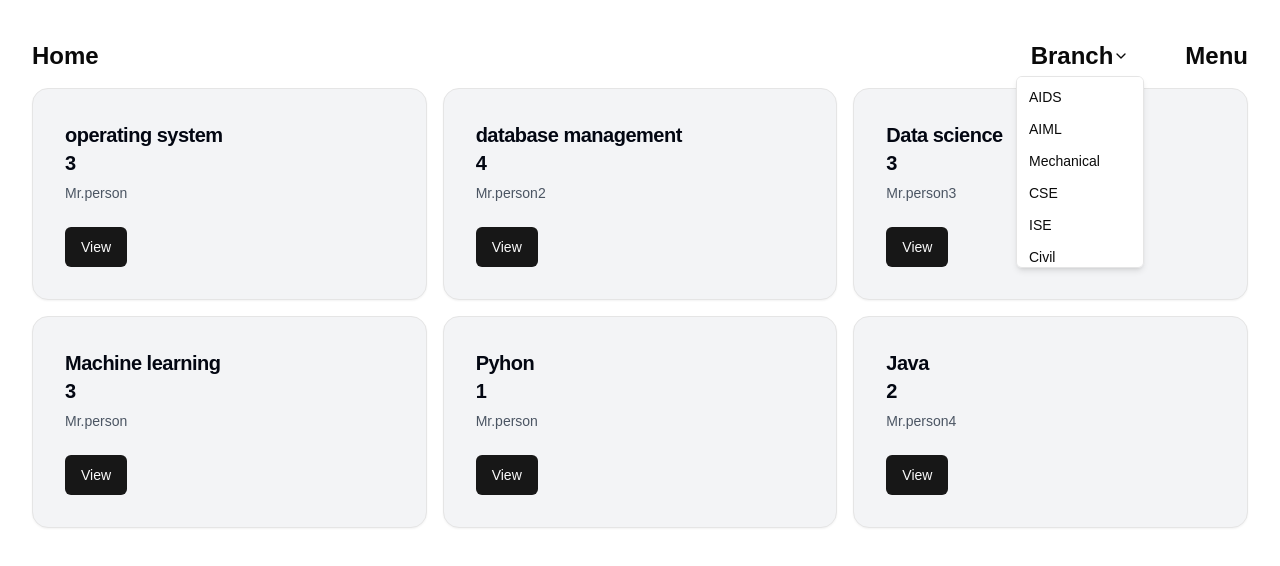
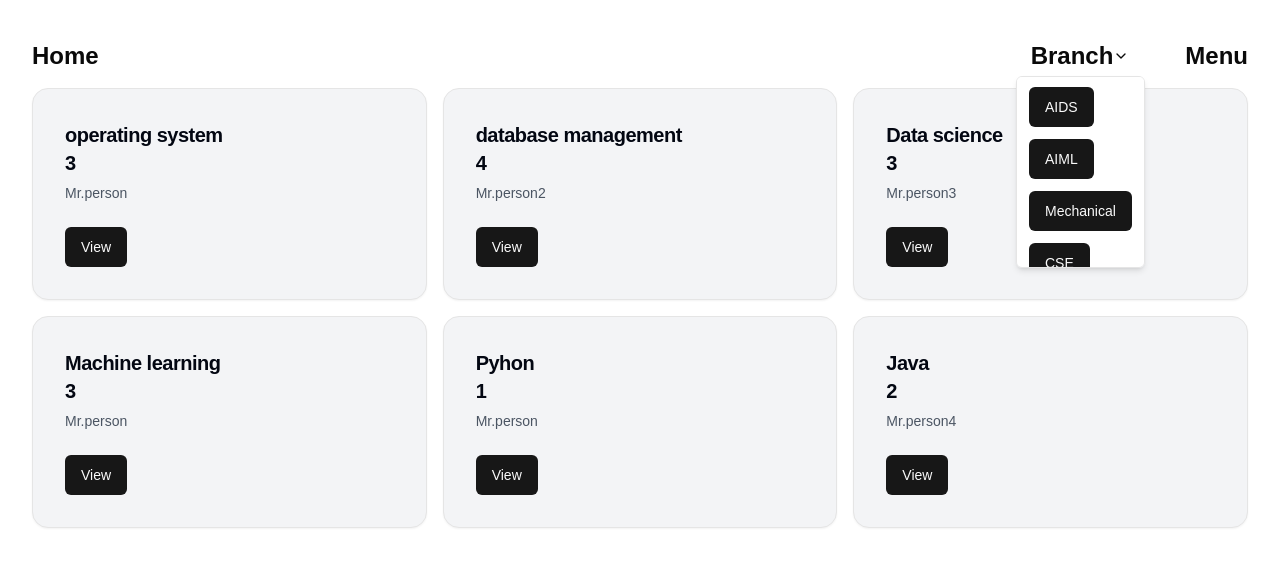
Before and after one commit to RohanPKulkarni/nextjs-2024, a Next.js app: page /aids in a window 1280 px wide. Both pictures are taken after a click on the button "Branch". Shown: the top 566 px of the page. Built offline with nearby package versions, Linux system fonts and the light colour scheme.

Commit message:
basic functioning done

```diff
--- a/src/app/components/common-card/index.js
+++ b/src/app/components/common-card/index.js
@@ -1,6 +1,8 @@
+'use client'
+
 import { Button } from "@/components/ui/button";
 import { Card, CardHeader, CardFooter, CardTitle, CardDescription, CardContent } from "../../../components/ui/card";
-
+import Link from "next/link";
 
 export default function Commoncard({name , credits, incharge}) {
   return (
@@ -11,13 +13,14 @@ export default function Commoncard({name , credits, incharge}) {
           <p>{credits}</p>
         </CardTitle>
         <CardDescription className="mt-3 text-gray-600">
-          <p>{incharge}</p>
+          {incharge}
         </CardDescription>
       </CardHeader>
       <CardFooter className="p-0">
-        <Button>
+        <Button onClick={() => window.open("https://drive.google.com/drive/folders/1iajYljye_F7gUp2pQOGwlrJjn8cGN_v-", "_blank", "noopener,noreferrer")}>
           View
         </Button>
+
       </CardFooter>
     </Card>
 
--- a/src/app/components/header/index.js
+++ b/src/app/components/header/index.js
@@ -11,6 +11,8 @@ import {  DropdownMenu,DropdownMenuTrigger,DropdownMenuContent,DropdownMenuItem
 
 
 function Header() {
+
+
 
   const menuItems = [
 
@@ -121,8 +123,8 @@ function Header() {
                 {branchItems.map((branchItem) =>
                 (
                   <DropdownMenuItem >
-                    <Link href={branchItem.path}>
-                      {branchItem.label}
+                    <Link href={branchItem.path} passHref>
+                      <Button>{branchItem.label}</Button>
                     </Link>
                   </DropdownMenuItem>
                 )
@@ -179,11 +181,6 @@ function Header() {
           </div>
         </div>
 
-
-
-
-
-
       </header>
     </div>
   );
--- /dev/null
+++ b/src/app/loading.js
@@ -0,0 +1,9 @@
+import { Skeleton } from "@/components/ui/skeleton";
+
+export default function Loading() {
+  return (
+    <div className="flex flex-col space-y-3">
+      <Skeleton className="min-h-[630px] h-full w-full bg-zinc-500 mt-5" />
+    </div>
+  );
+}
--- /dev/null
+++ b/src/components/ui/skeleton.jsx
@@ -0,0 +1,10 @@
+import { cn } from "@/lib/utils"
+
+function Skeleton({
+  className,
+  ...props
+}) {
+  return (<div className={cn("animate-pulse rounded-md bg-muted", className)} {...props} />);
+}
+
+export { Skeleton }
```
